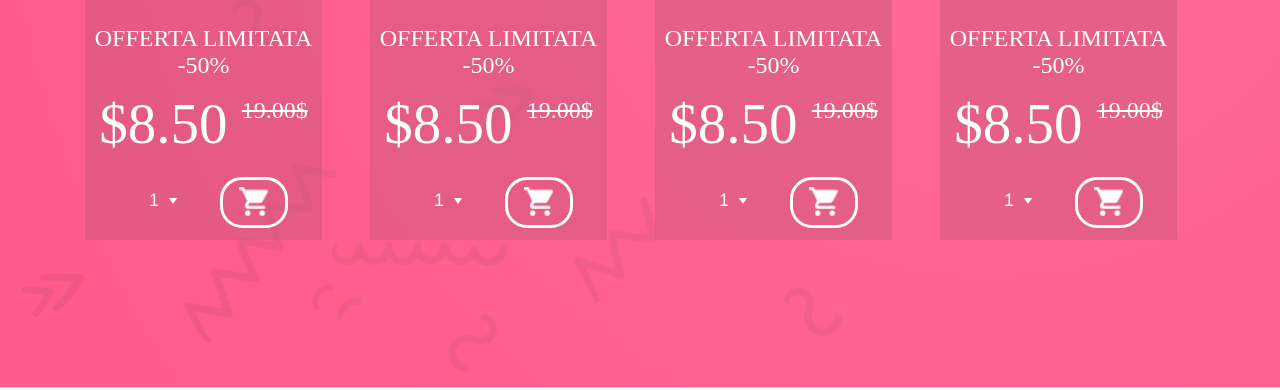
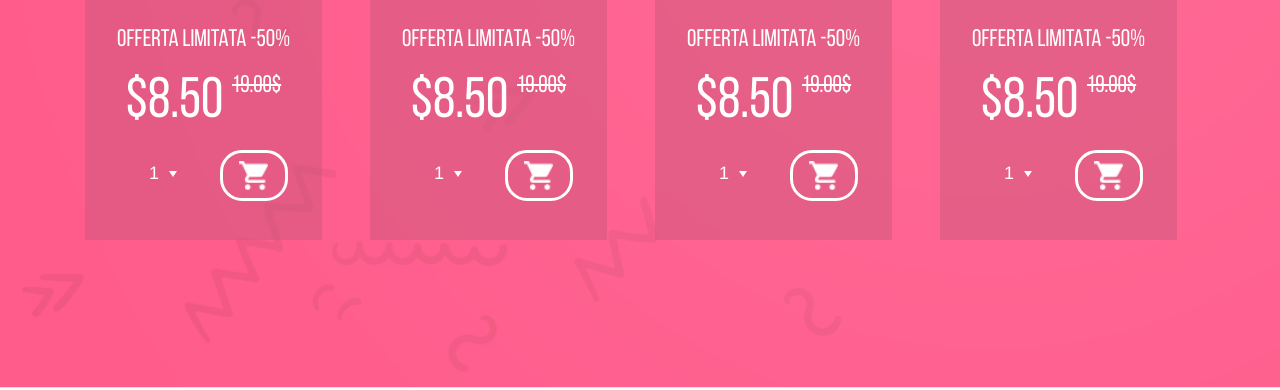
Before and after one commit to MaiMinakami/work, a website: page tekrum.html in a window 1280 px wide. Shown: the part 666-1056 px from the top of the page. Drawn offline with nearby package versions, Linux system fonts and the light colour scheme.

Commit message:
add fonts

```diff
--- a/src/styles/style.scss
+++ b/src/styles/style.scss
@@ -26,6 +26,9 @@
 @font-face {
     font-family: 'Bebas Neue';
     src: url('../font/BebasNeue Regular.otf') format('otf');
+    src: url('../font/bebasneue_regular-webfont.woff') format('woff');
+    src: url('../font/bebasneue_regular-webfont.woff2') format('woff2');
+
     font-weight: normal;
     font-style: normal;
 };
@@ -33,6 +36,9 @@
 @font-face {
     font-family: 'Evogria';
     src: url('../font/Evogria.otf') format('otf');
+    src: url('../font/evogria-webfont.woff') format('woff');
+    src: url('../font/evogria-webfont.woff2') format('woff2');
+
     font-weight: normal;
     font-style: normal;
 };
@@ -40,13 +46,17 @@
 @font-face {
     font-family: 'GilroyBold';
     src: url('../font/Gilroy-ExtraBold.otf') format('otf');
+    src: url('../font/gilroy-extrabold-webfont.woff') format('woff');
+    src: url('../font/gilroy-extrabold-webfont.woff2') format('woff2');
+    font-weight: normal;
+    font-style: normal;
+}
+;
+@font-face {
+    font-family: 'GilroyLight';
+    src: url('../font/Gilroy-Light.otf') format('otf');
+    src: url('../font/gilroy-light-webfont.woff') format('woff');
+    src: url('../font/gilroy-light-webfont.woff2') format('woff2');
     font-weight: normal;
     font-style: normal;
 };
-
-@font-face {
-    font-family: 'GilroyLight';
-    src: url('../font/Gilroy-Light.otf') format('otf');
-    font-weight: normal;
-    font-style: normal;
-};
```
Also changed, not shown: src/styles/other_style/styles_for_scroll.scss (+12 -6 lines), src/font/bebasneue_regular-webfont.woff (added), src/font/bebasneue_regular-webfont.woff2 (added), src/font/evogria-webfont.woff (added), src/font/evogria-webfont.woff2 (added), src/font/gilroy-extrabold-webfont.woff (added), src/font/gilroy-extrabold-webfont.woff2 (added), src/font/gilroy-light-webfont.woff (added), src/font/gilroy-light-webfont.woff2 (added), src/styles/style.css, 1 other file.
